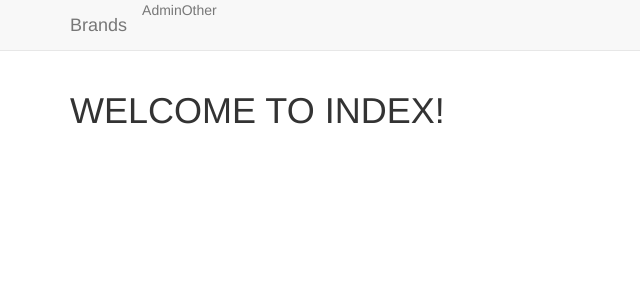
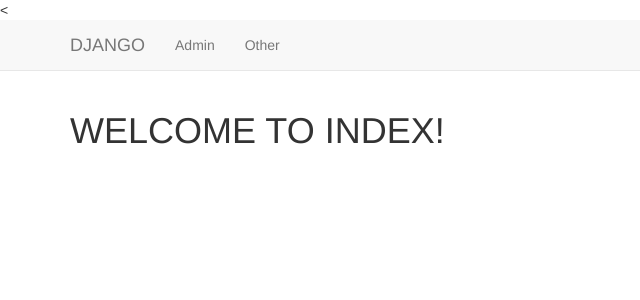
Before and after one commit to shtormnick/Django, a Django app: page / in a window 1280 px wide. Shown: the top 300 px of the page, without its empty margins (0-640 px from the left). Run offline with Django 3.2, Linux system fonts and the light colour scheme; some libraries are stand-ins or nearby versions.

Commit message:
template inheritance coding 2

```diff
--- a/Pro4Django/learning_templates/templates/learning_templates/base.html
+++ b/Pro4Django/learning_templates/templates/learning_templates/base.html
@@ -6,12 +6,12 @@
 <link rel="stylesheet" href="https://maxcdn.bootstrapcdn.com/bootstrap/3.3.7/css/bootstrap.min.css" integrity="sha384-BVYiiSIFeK1dGmJRAkycuHAHRg32OmUcww7on3RYdg4Va+PmSTsz/K68vbdEjh4u" crossorigin="anonymous">
 </head>
   <body>
-    <nav class="navbar navbar-default navbar-static-top">
+    < <nav class="navbar navbar-default navbar-static-top">
       <div class="container">
         <ul class="nav navbar-nav">
-          <li class="navbar-brand" href="#">Brands</li>
-          <li class="navbar-link" href="#">Admin</li>
-          <li class="navbar-link" href="#">Other</li>
+          <li><a class="navbar-brand" href="{% url 'index' %}">DJANGO</a></li>
+          <li><a class="navbar-link" href="{% url 'admin:index' %}">Admin</a></li>
+          <li><a class="navbar-link" href="{% url 'basic_app:other' %}">Other</a></li>
         </ul>
       </div>
     </nav>
```
